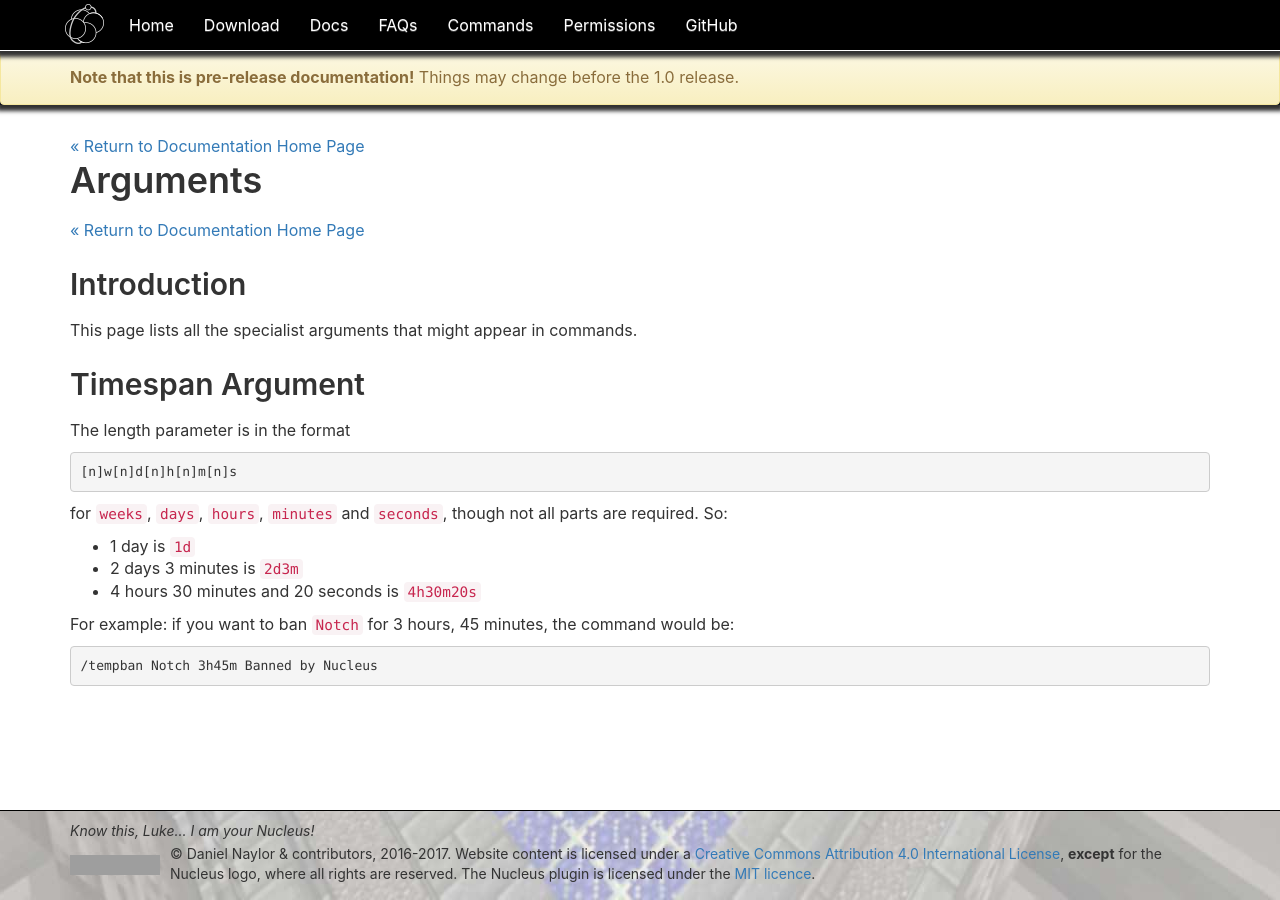
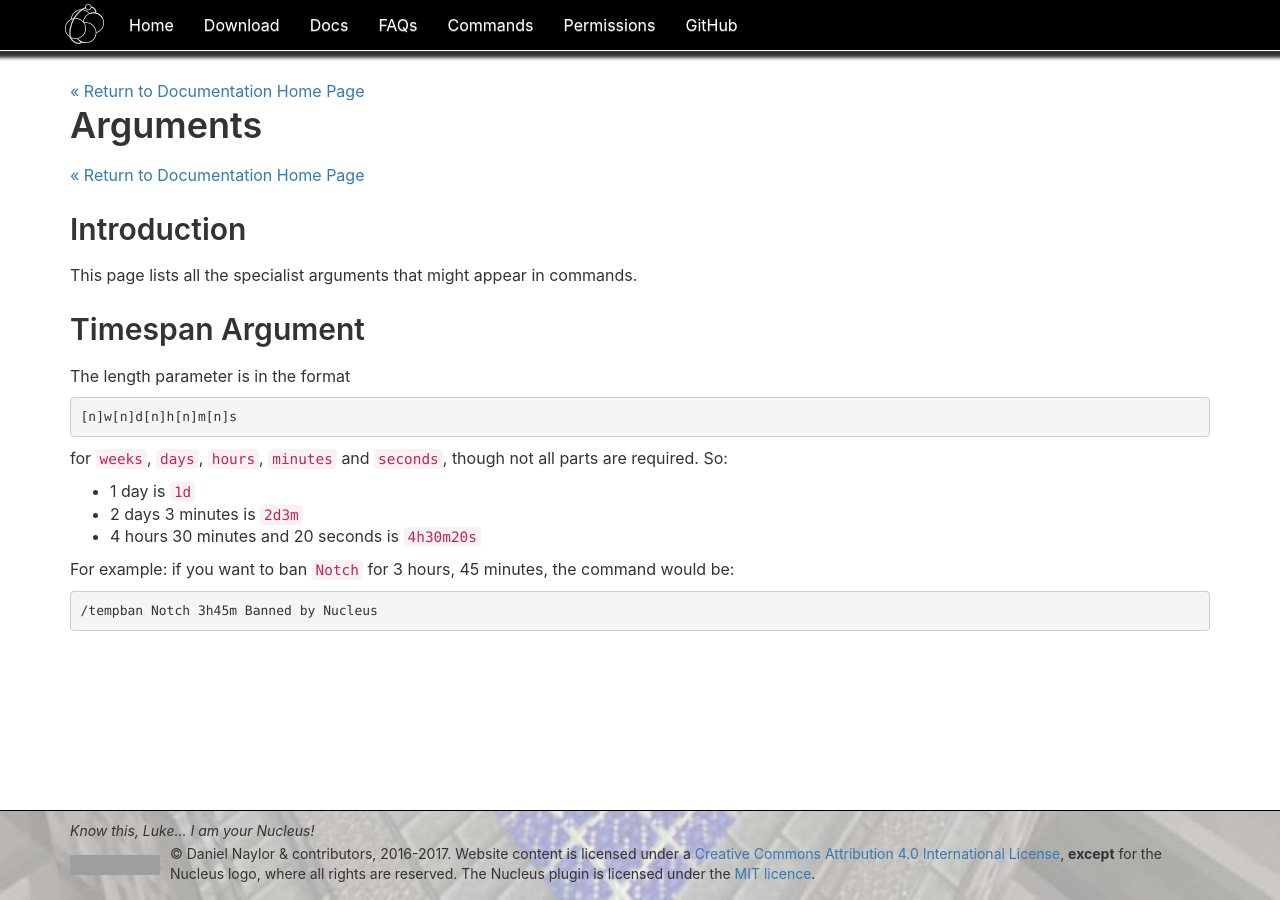
Before and after one commit to NucleusPowered/site-v1, a Jekyll site: the page built from docs/arguments.md, in a window 1280 px wide. Built offline with Jekyll 4.4.1, drawn with Linux system fonts in a browser that asks for light colours; comment, search, counter and statistics services are not loaded; grey boxes are pictures that could not be loaded.

Commit message:
Remove pre-release banner

```diff
--- a/_layouts/modulespec.html
+++ b/_layouts/modulespec.html
@@ -1,6 +1,5 @@
 {% include header.html %}
 <div class="head-n">
-    {% include pre-release.html %}
 </div>
 <div class="bg-colour" style="margin-top: 20px;">
     <div class="container">
--- a/_layouts/standardheadmd.html
+++ b/_layouts/standardheadmd.html
@@ -1,6 +1,5 @@
 {% include header.html %}
 <div class="head-n">
-    {% include pre-release.html %}
 </div>
 <div class="bg-colour" style="margin-top: 20px;">
     <div class="container">
```
